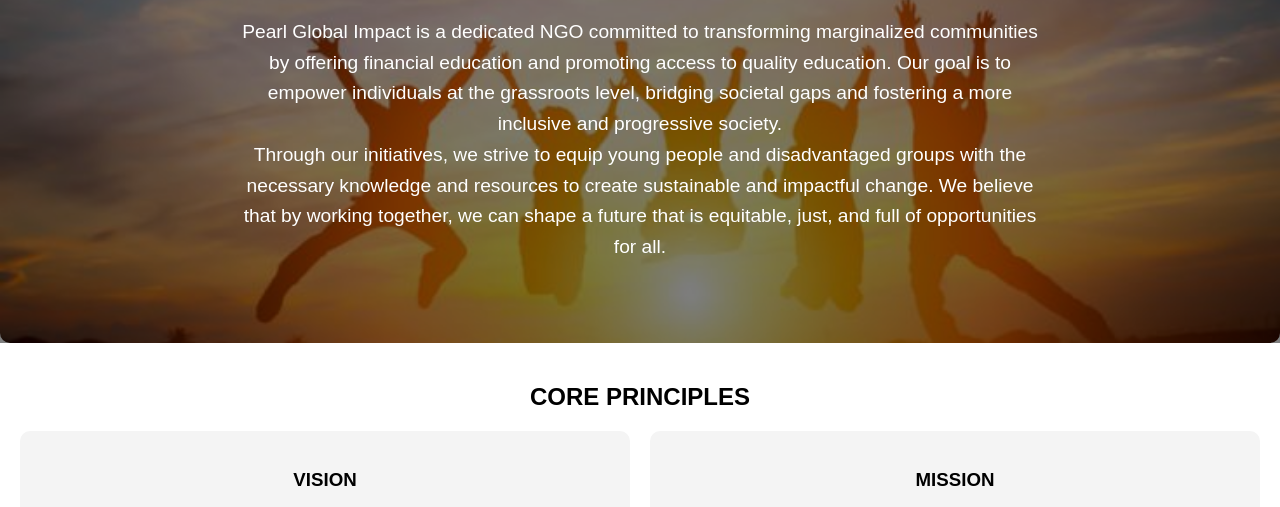
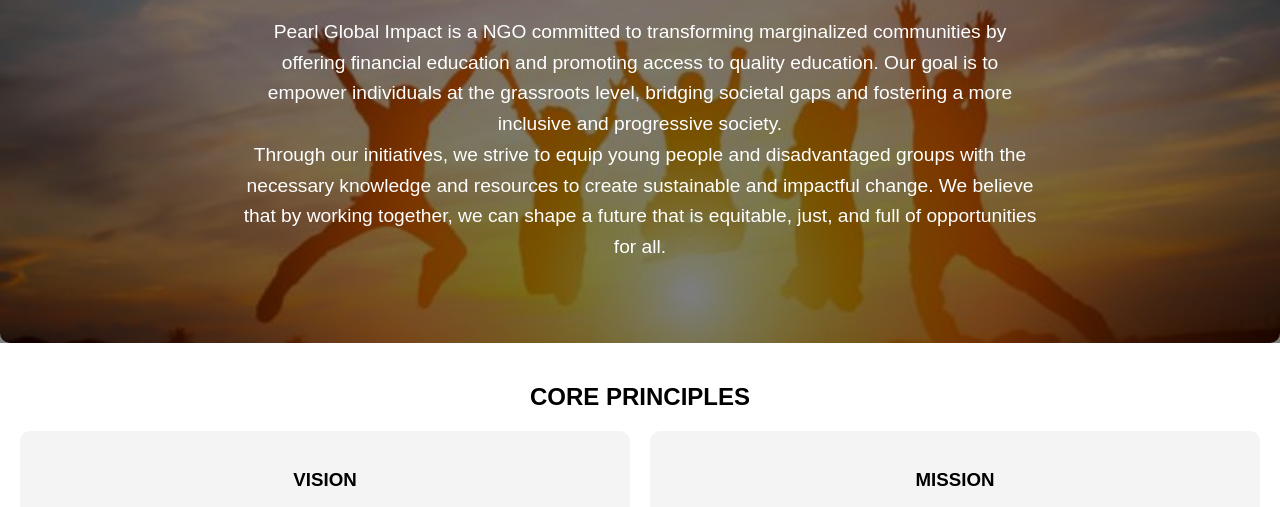
Before and after one commit to Loblumax/Pearrl-Global-Impact, a plain HTML site: page home.html in a window 1280 px wide. Shown: the part 264-771 px from the top of the page. Drawn offline with Linux system fonts and the light colour scheme.

Commit message:
, 1.0 KB

```diff
--- a/home.html
+++ b/home.html
@@ -28,7 +28,7 @@
     </header>
     <div class="container" id="introduction">
         <h2>Welcome to Pearl Global Impact</h2>
-        <p>Pearl Global Impact is a dedicated NGO committed to transforming marginalized communities by offering financial education and promoting access to quality education. Our goal is to empower individuals at the grassroots level, bridging societal gaps and fostering a more inclusive and progressive society.</p>
+        <p>Pearl Global Impact is a NGO committed to transforming marginalized communities by offering financial education and promoting access to quality education. Our goal is to empower individuals at the grassroots level, bridging societal gaps and fostering a more inclusive and progressive society.</p>
         <p>Through our initiatives, we strive to equip young people and disadvantaged groups with the necessary knowledge and resources to create sustainable and impactful change. We believe that by working together, we can shape a future that is equitable, just, and full of opportunities for all.</p>
     </div>
 
```
